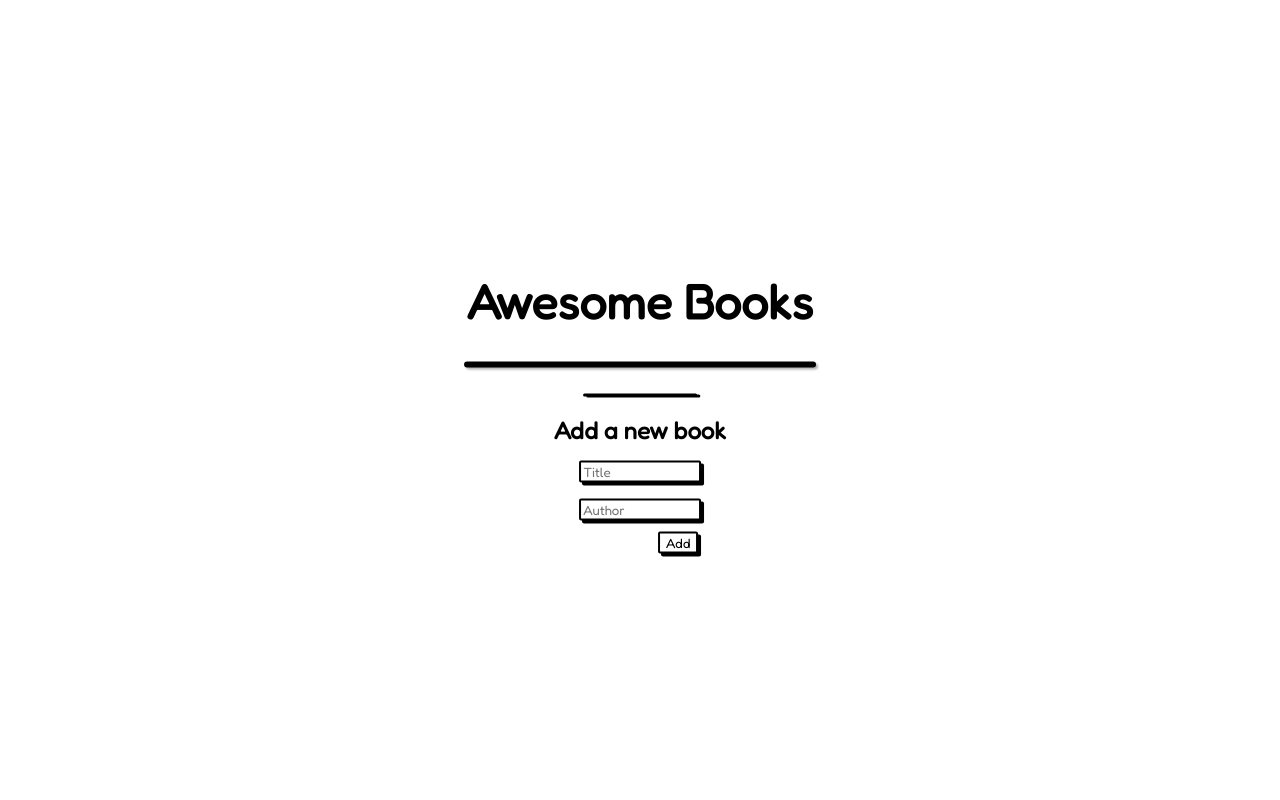
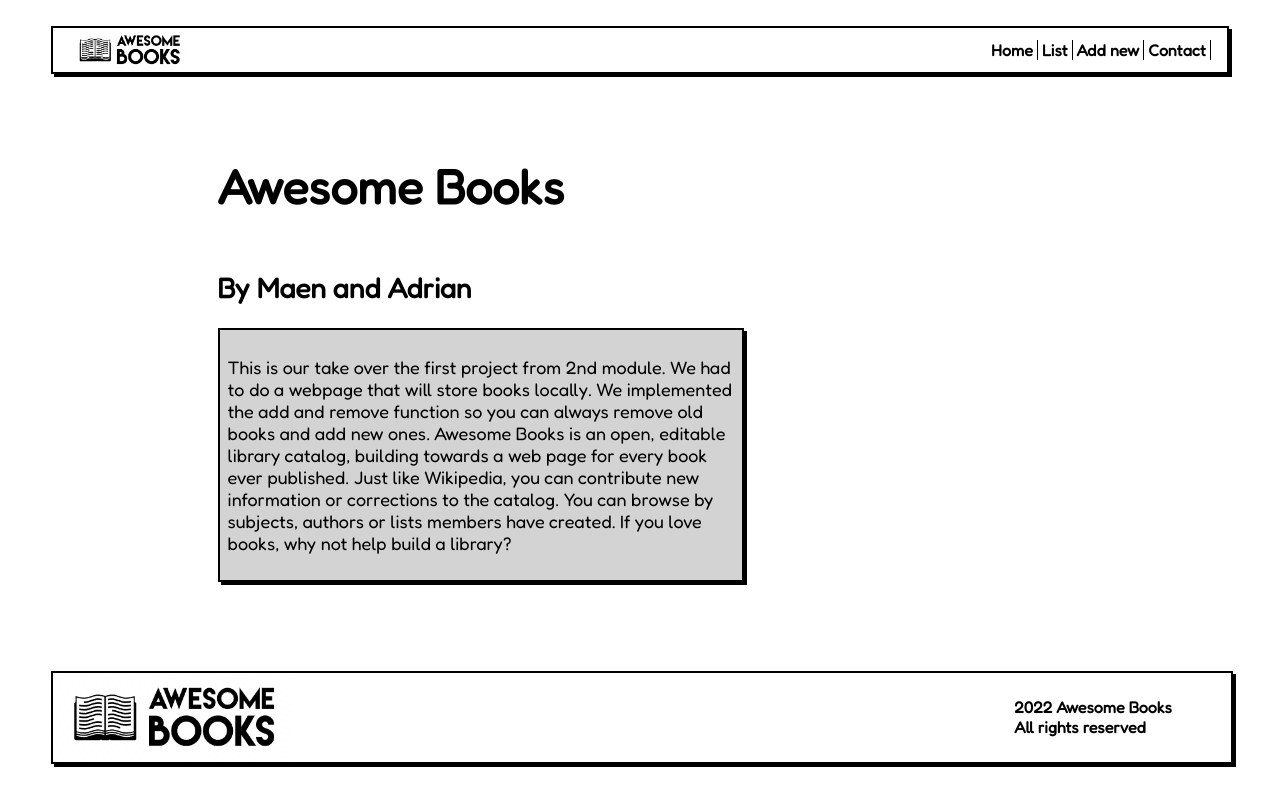
Before and after one commit to maenkhraisha/Awesome-book, a website: page index.html in a window 1280 px wide. Drawn offline with Linux system fonts and the light colour scheme.

Commit message:
Add page description and footer

```diff
--- a/index.html
+++ b/index.html
@@ -9,10 +9,33 @@
 </head>
 <body>
 
+    <header class="navigation">
+        <nav class="navbar">
+            <img src="images/logo.png" alt="logo" class="logo">
+            <ul class="nav-list">
+                <li class="nav-link"><a href="#">Home</a></li>
+                <li class="nav-link"><a href="#">List</a></li>
+                <li class="nav-link"><a href="#">Add new</a></li>
+                <li class="nav-link"><a href="#">Contact</a></li>
+            </ul>
+        </nav>
+    </header>
 
+    <div class="home" id="Home">
+        <h1 class="desc-title"> Awesome Books </h1>
+            <h2> By Maen and Adrian </h2>
+                <div class="desc">
+                <p>
+                 This is our take over the first project from 2nd module.
+                 We had to do a webpage that will store books locally.
+                 We implemented the add and remove function so you can always remove old books and add new ones.
+                 Awesome Books is an open, editable library catalog, building towards a web page for every book ever published.
+                 Just like Wikipedia, you can contribute new information or corrections to the catalog. You can browse by subjects, authors or lists members have created. If you love books, why not help build a library?
+                </p>
+                </div>
+    </div>
 
-
-    <div id="container">
+    <div class="list vanish">
         <h1 class="title">Awesome Books</h1>
 
         <div class="book-list">
@@ -20,7 +43,10 @@
         </div>
 
         <hr class="hr-main">
-        <form class="book-form">
+    </div>
+
+    <div id="container">
+        <form class="book-form vanish">
             <p class="add-book-title"> Add a new book </p>
 
             <label for="title-input"></label>
@@ -34,6 +60,10 @@
         </form>
     </div>
 
+    <footer id="footer" class="copyright">
+        <img src="images/logo.png" alt="logo">
+        <p class="cc"> 2022 Awesome Books <br> All rights reserved </p>
+    </footer>
     <script src="/javascript.js"></script>
 </body>
 </html>
--- a/styles.css
+++ b/styles.css
@@ -99,3 +99,116 @@ body {
   width: auto;
   margin-top: 2%;
 }
+
+.list {
+  position: absolute;
+  top: 50%;
+  left: 50%;
+  transform: translate(-50%, -50%);
+  padding: 2%;
+  font-family: 'Fredoka', sans-serif;
+  font-size: 24px;
+  width: auto;
+  display: flex;
+  flex-direction: column;
+  align-items: center;
+}
+
+.vanish {
+  display: none;
+}
+
+.navbar {
+  margin: 4%;
+  margin-top: 2%;
+  display: flex;
+  justify-content: space-between;
+  font-family: 'Fredoka', sans-serif;
+  font-weight: 600;
+  border: 2.5px solid #000;
+  box-shadow: 3px 3px #000;
+}
+
+.logo {
+  width: 120px;
+  height: auto;
+  margin-left: 16px;
+}
+
+.navbar ul {
+  display: flex;
+  justify-content: space-between;
+  list-style: none;
+  padding: 0;
+  margin-right: 16px;
+}
+
+.nav-list {
+  align-items: center;
+  margin-top: 8px;
+  margin-bottom: 8px;
+}
+
+.nav-link {
+  border-right: 1px solid #000;
+  padding-left: 4px;
+  padding-right: 4px;
+}
+
+.nav-link a {
+  color: #000;
+  text-decoration: none;
+}
+
+.nav-link a:hover {
+  color: rgb(92, 161, 207);
+}
+
+.copyright {
+  align-items: center;
+  justify-content: space-between;
+  display: flex;
+  width: 92%;
+  margin: 4%;
+  border: 2.5px solid #000;
+  position: absolute;
+  top: 77.5%;
+  box-shadow: 3px 3px #000;
+}
+
+.cc {
+  font-family: 'Fredoka', sans-serif;
+  font-weight: 600;
+  margin-right: 5%;
+}
+
+.copyright img {
+  width: 240px;
+}
+
+.home {
+  width: 66%;
+  display: flex;
+  justify-content: center;
+  flex-direction: column;
+  margin: auto;
+  font-family: 'Fredoka', sans-serif;
+}
+
+.home h2 {
+  font-size: 28px;
+}
+
+.desc-title {
+  font-family: 'Fredoka', sans-serif;
+  font-size: 48px;
+}
+
+.desc {
+  font-size: 18px;
+  background-color: lightgray;
+  border: 2.5px solid black;
+  box-shadow: 3px 3px #000;
+  width: 60%;
+  padding: 8px;
+}
```
Also changed, not shown: images/logo.png (added).
